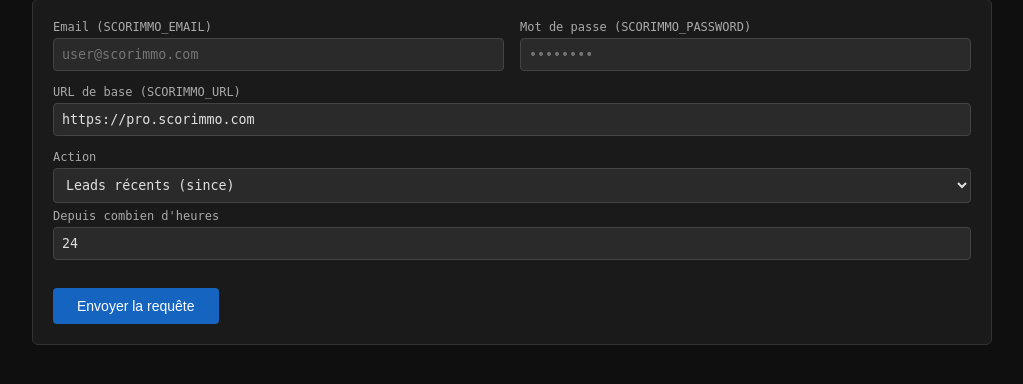
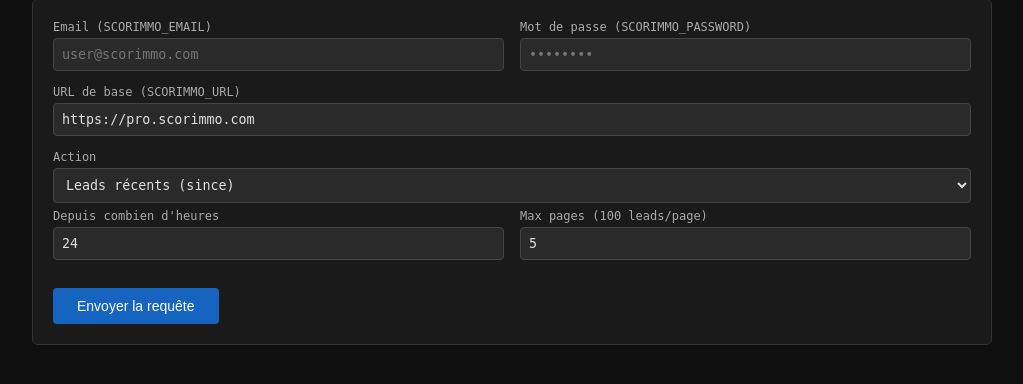
Before and after one commit to lbergougniou/toolV2, a PHP site: page /public/TEST_ScorimmoSDK.php in a window 1280 px wide. Shown: the part 127-511 px from the top of the page, without its empty margins (128-1151 px from the left). Run offline with PHP 8.4, Linux system fonts and the light colour scheme.

Commit message:
feat: enhance recent_leads action with pagination and progress logging
- Added `max_pages` parameter to limit pagination (1-100).
- Implemented progress logging for lead pagination.
- Updated UI to include input for `max_pages`.
- Displayed logs for pagination in the result block.

```diff
--- a/public/TEST_ScorimmoSDK.php
+++ b/public/TEST_ScorimmoSDK.php
@@ -62,11 +62,28 @@ if ($_SERVER['REQUEST_METHOD'] === 'POST') {
 
             // ── Leads ─────────────────────────────────────────────────────────────
             case 'recent_leads':
-                $hours  = max(1, min(720, (int) ($_POST['hours'] ?? 24)));
-                $leads  = $client->leads->since(new DateTime("-{$hours} hours"));
+                $hours    = max(1, min(720, (int) ($_POST['hours'] ?? 24)));
+                $maxPages = max(1, min(100, (int) ($_POST['max_pages'] ?? 5)));
+                $logs     = [];
+                $leads    = $client->leads->since(
+                    date: new DateTime("-{$hours} hours"),
+                    maxPages: $maxPages,
+                    onProgress: function (int $page, int $count, int $total, array $meta) use (&$logs, $maxPages): void {
+                        $nextPage = $meta['next_page'] ?? null;
+                        $logs[] = sprintf(
+                            'Page %d/%d — %d lead(s) récupéré(s) | total cumulé : %d | next_page : %s',
+                            $page,
+                            $maxPages,
+                            $count,
+                            $total,
+                            $nextPage !== null ? "#{$nextPage}" : 'aucune (fin)',
+                        );
+                    },
+                );
                 $result = [
                     'action' => "Leads des dernières {$hours}h",
                     'count'  => count($leads),
+                    'logs'   => $logs,
                     'data'   => $leads,
                 ];
                 break;
@@ -243,8 +260,16 @@ if ($_SERVER['REQUEST_METHOD'] === 'POST') {
 
     <!-- Leads récents -->
     <div id="field-recent_leads" class="action-fields">
-        <label>Depuis combien d'heures</label>
-        <input type="number" name="hours" value="<?= (int) ($_POST['hours'] ?? 24) ?>" min="1" max="720" placeholder="24">
+        <div class="row">
+            <div>
+                <label>Depuis combien d'heures</label>
+                <input type="number" name="hours" value="<?= (int) ($_POST['hours'] ?? 24) ?>" min="1" max="720" placeholder="24">
+            </div>
+            <div>
+                <label>Max pages (100 leads/page)</label>
+                <input type="number" name="max_pages" value="<?= (int) ($_POST['max_pages'] ?? 5) ?>" min="1" max="100" placeholder="5">
+            </div>
+        </div>
     </div>
 
     <!-- Liste des leads -->
@@ -308,6 +333,17 @@ if ($_SERVER['REQUEST_METHOD'] === 'POST') {
             </div>
         <?php endif; ?>
 
+        <?php if (!empty($result['logs'])): ?>
+            <div style="margin-bottom:8px">
+                <strong style="color:#ffd54f;font-size:12px">Pagination log</strong>
+                <pre style="background:#1a1500;border-color:#5c4a00;color:#ffd54f;max-height:200px"><?php
+                    foreach ($result['logs'] as $line) {
+                        echo htmlspecialchars($line) . "\n";
+                    }
+                ?></pre>
+            </div>
+        <?php endif; ?>
+
         <pre><?= htmlspecialchars(json_encode($result['data'], JSON_PRETTY_PRINT | JSON_UNESCAPED_UNICODE)) ?></pre>
     </div>
 <?php endif; ?>
```
